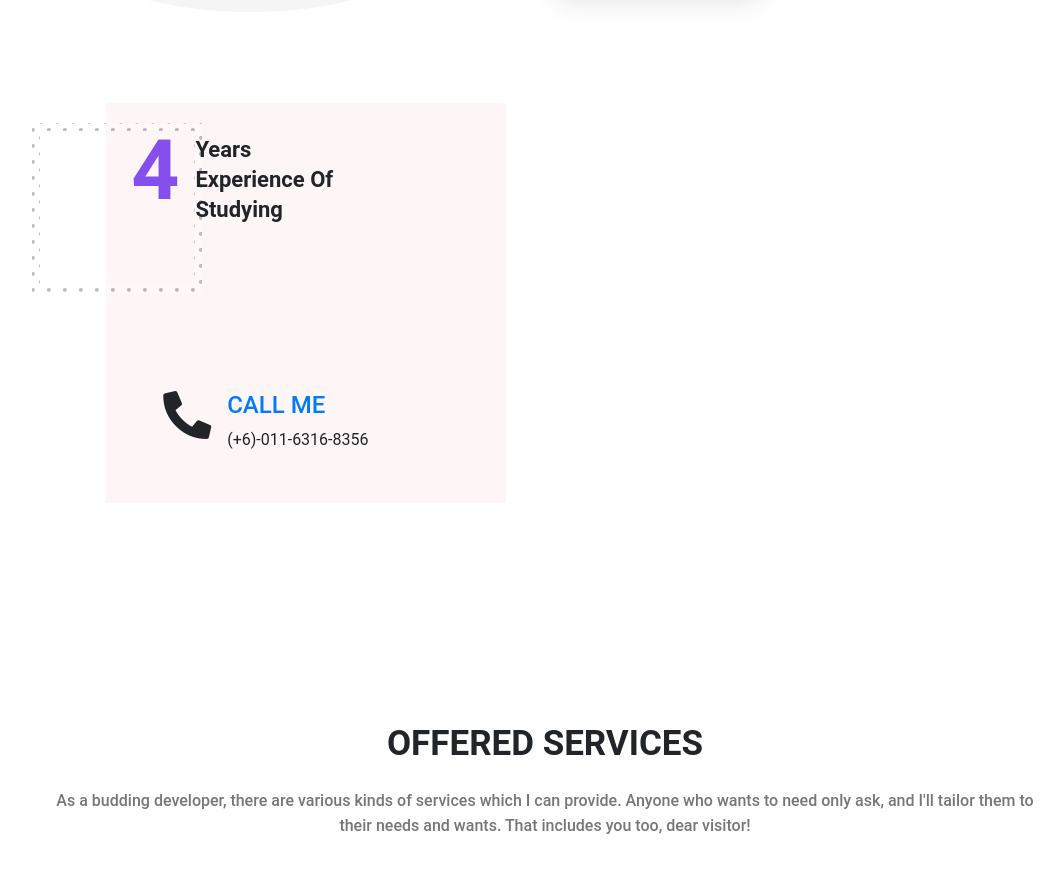
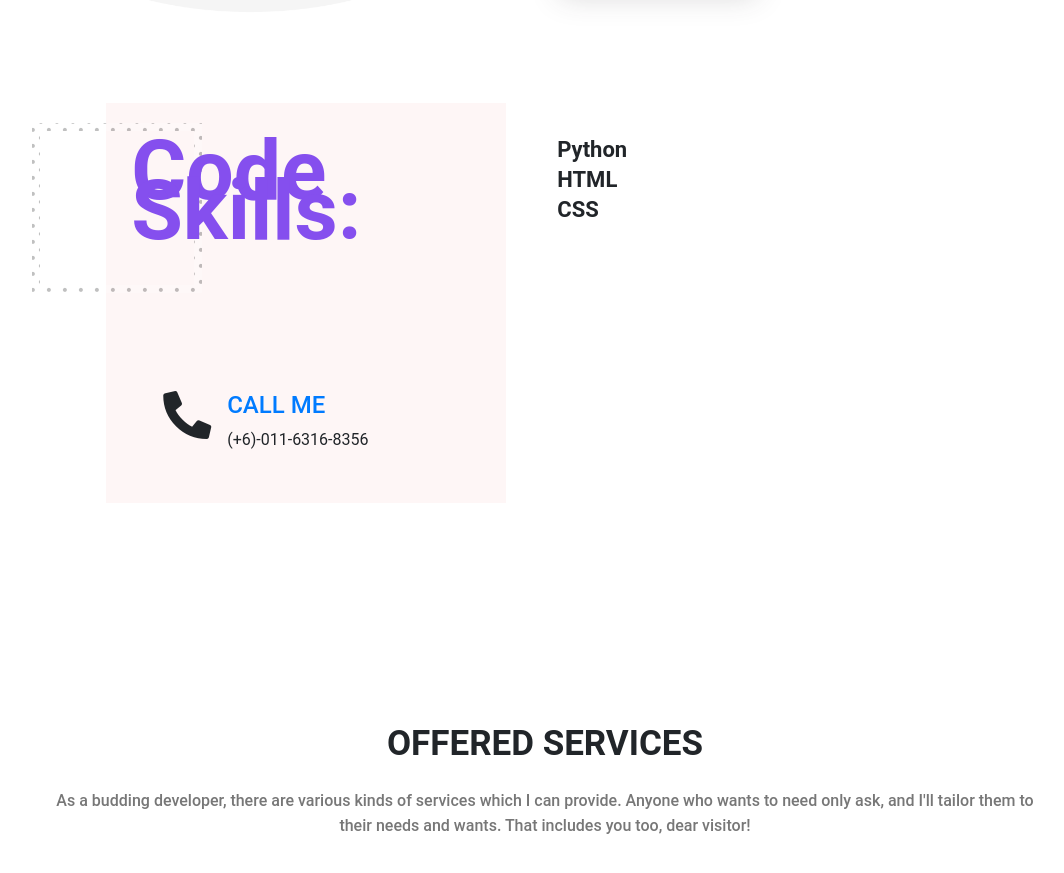
Before and after one commit to AdrianKpi/AdrianKpi, a plain HTML site: page Index.html in a window 1280 px wide. Shown: the part 1300-2173 px from the top of the page, without its empty margins (95-1159 px from the left). Drawn offline with Linux system fonts and the light colour scheme.

Commit message:
Skills
Changed from years to skills

```diff
--- a/Index.html
+++ b/Index.html
@@ -142,11 +142,11 @@
                     <div class="col-xl-6 col-lg-12 col-md-12">
                         <div class="experience-area">
                             <div class="d-flex flex-row years-area">
-                                <h2 class="p-3 years">4</h2>
+                                <h2 class="p-3 years">Code Skills:</h2>
                                 <h2>
-                                    <span>Years</span>
-                                    <span>Experience Of</span>
-                                    <span>Studying</span>
+                                    <span>Python</span>
+                                    <span>HTML</span>
+                                    <span>CSS</span>
                                 </h2>
                             </div>
                             <div class="d-flex flex-row flex-wrap call-area">
```
